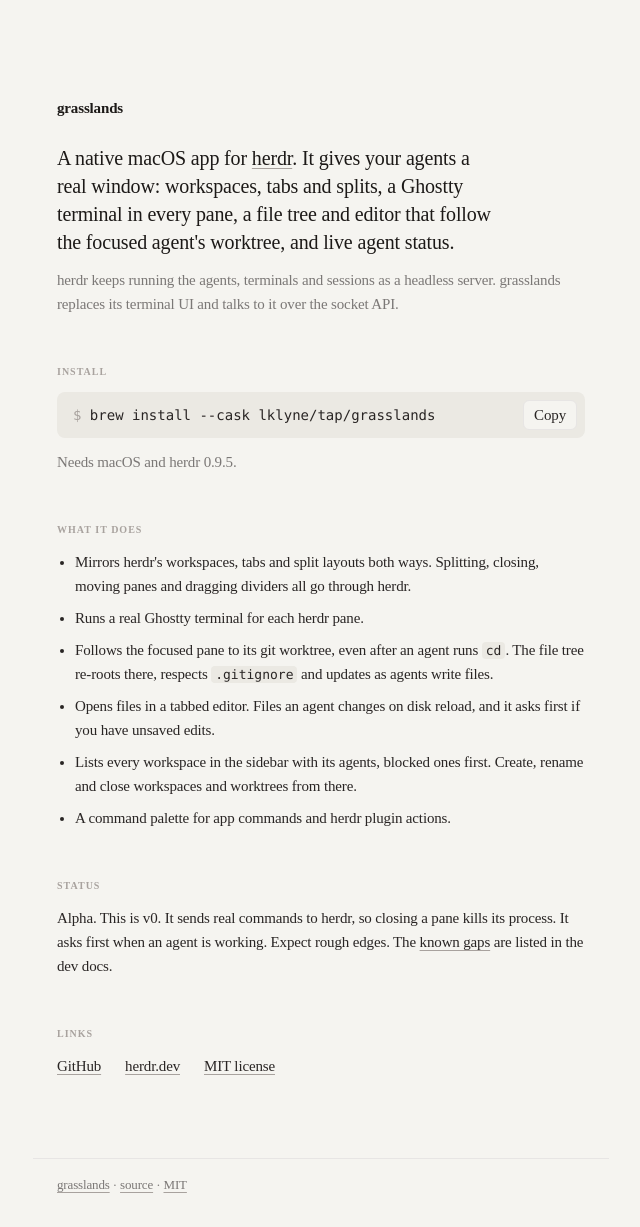
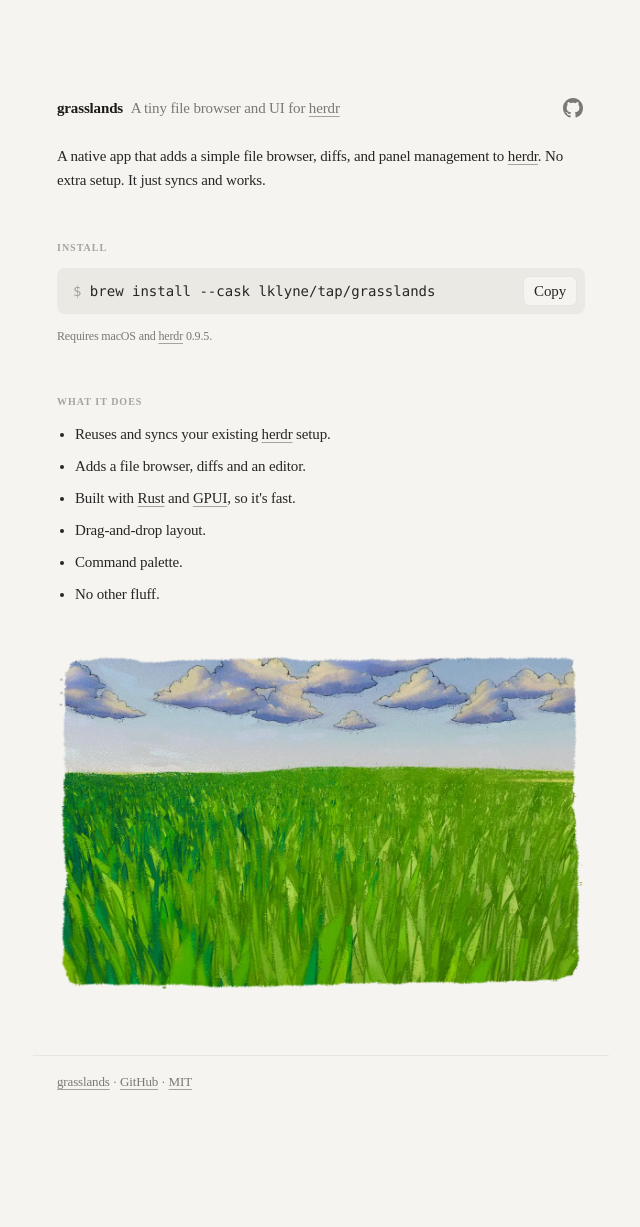
Before and after one commit to lklyne/grasslands, an Astro site in the folder website/: page / in a window 1280 px wide. Shown: the whole page, without its empty margins (319-959 px from the left). After the commit the page ends 1124 px from the top, so only its background shows below. Built offline with nearby package versions, Linux system fonts and the light colour scheme; Astro itself is replaced by a stand-in of ours.

Commit message:
feat(website): shorter copy, masthead with GitHub link, meadow image

```diff
--- a/website/src/layouts/Base.astro
+++ b/website/src/layouts/Base.astro
@@ -42,7 +42,7 @@
   <body>
     <slot />
     <footer>
-      <a href="/">grasslands</a> · <a href={GITHUB_URL}>source</a> · <a href={LICENSE_URL}>MIT</a>
+      <a href="/">grasslands</a> · <a href={GITHUB_URL}>GitHub</a> · <a href={LICENSE_URL}>MIT</a>
     </footer>
   </body>
 </html>
--- a/website/src/pages/index.astro
+++ b/website/src/pages/index.astro
@@ -1,19 +1,20 @@
 ---
 import Base from '../layouts/Base.astro'
-import { GITHUB_URL, HERDR_URL, HERDR_VERSION, INSTALL_COMMAND, LICENSE_URL } from '../lib/site'
+import { GITHUB_URL, HERDR_URL, HERDR_VERSION, INSTALL_COMMAND } from '../lib/site'
 ---
 
 <Base>
   <main>
-    <h1>grasslands</h1>
-    <p class="lede">
-      A native macOS app for <a href={HERDR_URL}>herdr</a>. It gives your agents a real window:
-      workspaces, tabs and splits, a Ghostty terminal in every pane, a file tree and editor that
-      follow the focused agent's worktree, and live agent status.
-    </p>
-    <p class="muted">
-      herdr keeps running the agents, terminals and sessions as a headless server. grasslands
-      replaces its terminal UI and talks to it over the socket API.
+    <header class="masthead">
+      <h1>grasslands <span class="muted">A tiny file browser and UI for <a href={HERDR_URL}>herdr</a></span></h1>
+      <a class="github" href={GITHUB_URL} aria-label="grasslands on GitHub">
+        <svg viewBox="0 0 16 16" width="20" height="20" aria-hidden="true" fill="currentColor">
+          <path d="M8 0C3.58 0 0 3.58 0 8c0 3.54 2.29 6.53 5.47 7.59.4.07.55-.17.55-.38 0-.19-.01-.82-.01-1.49-2.01.37-2.53-.49-2.69-.94-.09-.23-.48-.94-.82-1.13-.28-.15-.68-.52-.01-.53.63-.01 1.08.58 1.23.82.72 1.21 1.87.87 2.33.66.07-.52.28-.87.51-1.07-1.78-.2-3.64-.89-3.64-3.95 0-.87.31-1.59.82-2.15-.08-.2-.36-1.02.08-2.12 0 0 .67-.21 2.2.82.64-.18 1.32-.27 2-.27.68 0 1.36.09 2 .27 1.53-1.04 2.2-.82 2.2-.82.44 1.1.16 1.92.08 2.12.51.56.82 1.27.82 2.15 0 3.07-1.87 3.75-3.65 3.95.29.25.54.73.54 1.48 0 1.07-.01 1.93-.01 2.2 0 .21.15.46.55.38A8.013 8.013 0 0016 8c0-4.42-3.58-8-8-8z" />
+        </svg>
+      </a>
+    </header>
+    <p>
+      A native app that adds a simple file browser, diffs, and panel management to <a href={HERDR_URL}>herdr</a>. No extra setup. It just syncs and works.
     </p>
 
     <h2>Install</h2>
@@ -21,42 +22,27 @@
       <pre id="install-command">{INSTALL_COMMAND}</pre>
       <button type="button" data-copy="install-command" hidden>Copy</button>
     </div>
-    <p class="muted">Needs macOS and herdr {HERDR_VERSION}.</p>
+    <p class="muted requires">Requires macOS and <a href={HERDR_URL}>herdr</a> {HERDR_VERSION}.</p>
 
     <h2>What it does</h2>
     <ul>
-      <li>
-        Mirrors herdr's workspaces, tabs and split layouts both ways. Splitting, closing, moving
-        panes and dragging dividers all go through herdr.
-      </li>
-      <li>Runs a real Ghostty terminal for each herdr pane.</li>
-      <li>
-        Follows the focused pane to its git worktree, even after an agent runs <code>cd</code>. The file
-        tree re-roots there, respects <code>.gitignore</code> and updates as agents write files.
-      </li>
-      <li>
-        Opens files in a tabbed editor. Files an agent changes on disk reload, and it asks first if
-        you have unsaved edits.
-      </li>
-      <li>
-        Lists every workspace in the sidebar with its agents, blocked ones first. Create, rename and
-        close workspaces and worktrees from there.
-      </li>
-      <li>A command palette for app commands and herdr plugin actions.</li>
+      <li>Reuses and syncs your existing <a href={HERDR_URL}>herdr</a> setup.</li>
+      <li>Adds a file browser, diffs and an editor.</li>
+      <li>Built with <a href="https://www.rust-lang.org">Rust</a> and <a href="https://www.gpui.rs">GPUI</a>, so it's fast.</li>
+      <li>Drag-and-drop layout.</li>
+      <li>Command palette.</li>
+      <li>No other fluff.</li>
     </ul>
 
-    <h2>Status</h2>
-    <p>
-      Alpha. This is v0. It sends real commands to herdr, so closing a pane kills its process. It
-      asks first when an agent is working. Expect rough edges. The <a href={`${GITHUB_URL}/blob/main/docs/development.md#known-gaps`}>known gaps</a> are listed in the dev docs.
-    </p>
-
-    <h2>Links</h2>
-    <ul class="links">
-      <li><a href={GITHUB_URL}>GitHub</a></li>
-      <li><a href={HERDR_URL}>herdr.dev</a></li>
-      <li><a href={LICENSE_URL}>MIT license</a></li>
-    </ul>
+    <img
+      class="meadow"
+      src="/meadow.webp"
+      width="1152"
+      height="735"
+      alt="A painted meadow of tall green grass under a band of clouds"
+      loading="lazy"
+      decoding="async"
+    />
   </main>
 
   <script>
--- a/website/src/styles/global.css
+++ b/website/src/styles/global.css
@@ -121,16 +121,13 @@
   border-radius: 4px;
 }
 
-.lede {
-  font-size: 20px;
-  line-height: 28px;
-  color: var(--strong);
-  text-wrap: balance;
-  margin-bottom: 12px;
+.muted {
+  color: var(--muted);
 }
 
-.muted {
-  color: var(--muted);
+h1 .muted {
+  font-weight: 450;
+  margin-left: 4px;
 }
 
 .install {
@@ -157,6 +154,11 @@
   user-select: none;
 }
 
+.requires {
+  font-size: 12px;
+  line-height: 20px;
+}
+
 .install button {
   flex: none;
   font: 550 13px/20px var(--sans);
@@ -173,16 +175,28 @@
   border-color: var(--faint);
 }
 
-.links {
-  list-style: none;
-  padding: 0;
+.masthead {
   display: flex;
-  flex-wrap: wrap;
-  gap: 8px 24px;
+  align-items: flex-start;
+  justify-content: space-between;
+  gap: 16px;
+  margin: 0 0 24px;
 }
 
-.links li + li {
-  margin-top: 0;
+.masthead h1 {
+  margin: 0;
+}
+
+.masthead .github {
+  flex: none;
+  display: flex;
+  padding: 2px;
+  color: var(--muted);
+  text-decoration: none;
+}
+
+.masthead .github:hover {
+  color: var(--strong);
 }
 
 footer {
@@ -193,3 +207,10 @@
   line-height: 20px;
   color: var(--muted);
 }
+
+.meadow {
+  display: block;
+  width: 100%;
+  height: auto;
+  margin-top: 3rem;
+}
```
Also changed, not shown: website/public/meadow.webp (added).
